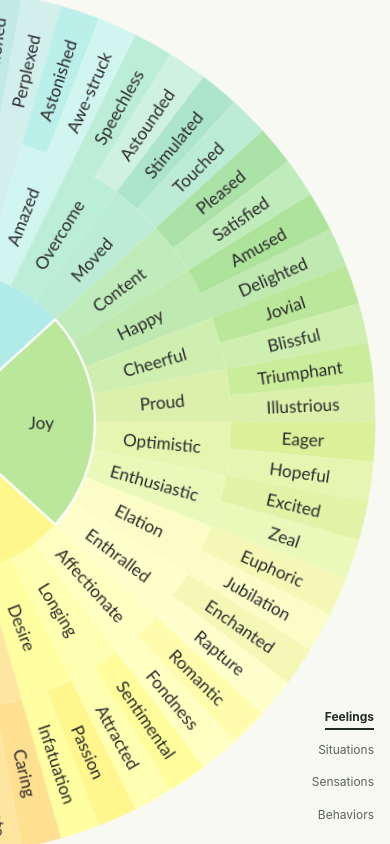
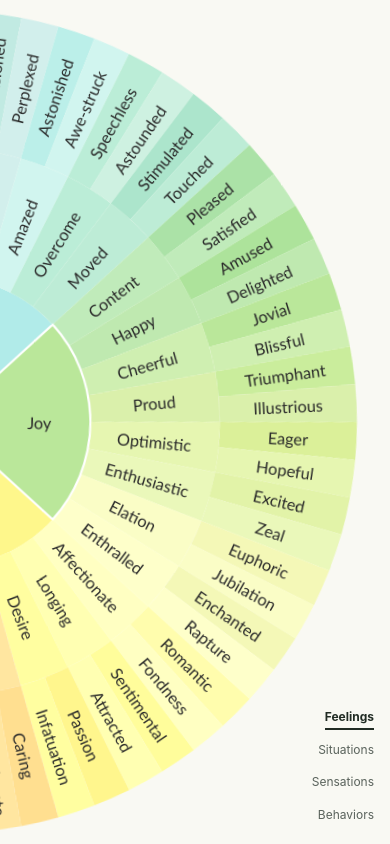
Before and after one commit to juleshaggard/department-of-emotions, a React (Vite) app: page / in a window 390 px wide. Built offline with nearby package versions, Linux system fonts and the light colour scheme.

Commit message:
Update Site source

```diff
--- a/src/wheels/wheel-lab.css
+++ b/src/wheels/wheel-lab.css
@@ -52,7 +52,7 @@
 }
 @media (max-width: 600px) and (orientation: portrait) {
   /* The hub's right edge is 55.1151% across the padded SVG canvas. */
-  .wheel-lab .wheel-stage { --phone-wheel-size: 225vw; width: var(--phone-wheel-size); left: calc(var(--phone-wheel-size) * -0.551151 - 12px); right: auto; }
+  .wheel-lab .wheel-stage { --phone-wheel-size: 213.75vw; width: var(--phone-wheel-size); left: calc(var(--phone-wheel-size) * -0.551151 - 12px); right: auto; }
 }
 @media (max-width: 1023px) and (orientation: landscape) {
   .lab-switcher { margin-bottom: 20px; }
```
Also changed, not shown: 1 other file (tests, documents, lock files or other folders).
